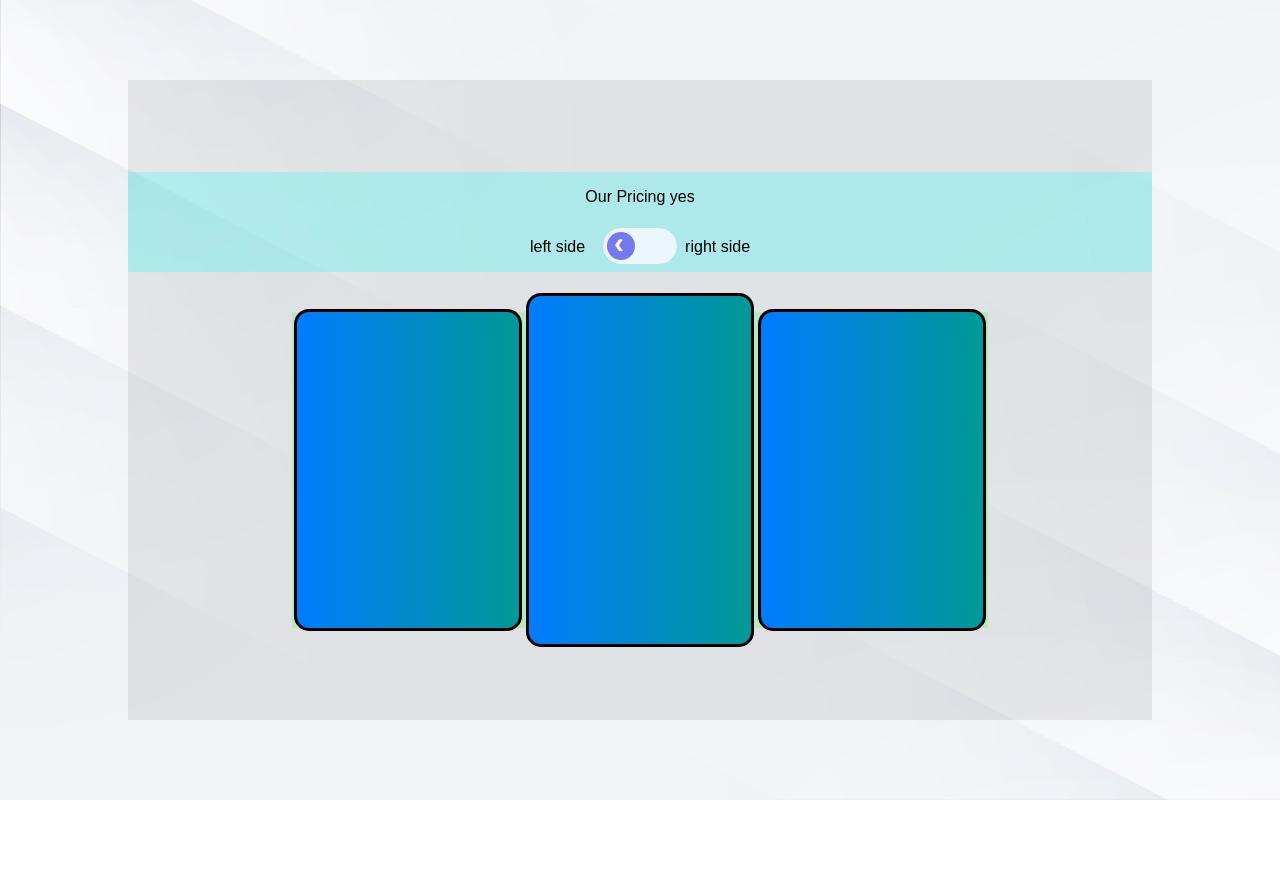
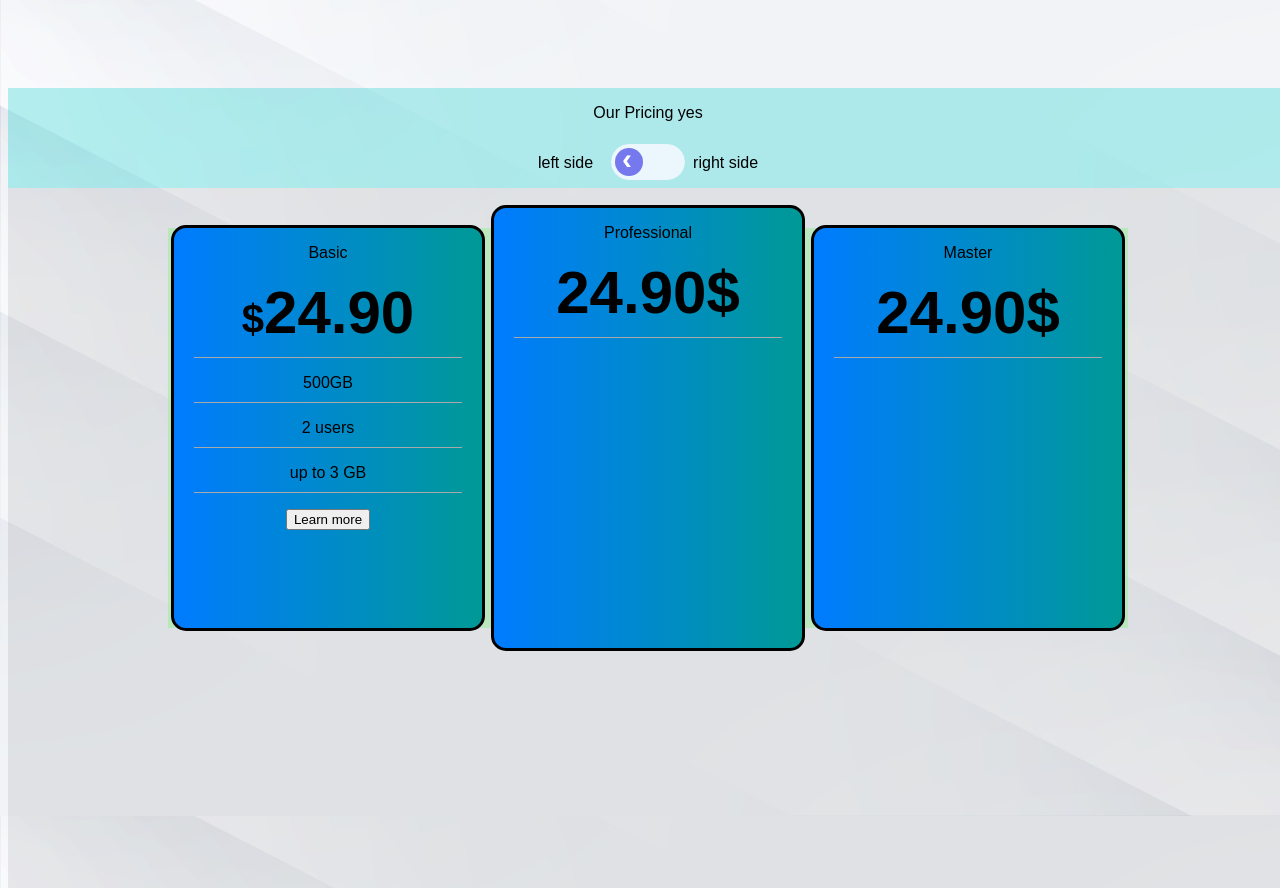
Before and after one commit to moodyplay/PricingComponentWithToggle, a plain HTML site: page index.html in a window 1280 px wide. Before the commit the page ends 800 px from the top, so only its background shows below. Drawn offline with Linux system fonts and the light colour scheme.

Commit message:
resposivity and content

```diff
--- a/index.html
+++ b/index.html
@@ -28,13 +28,20 @@
     </section>
     <section class="cards-section">
         <div class="card card-1" id="card">
-            <p class="price"></p>
+            <p class="package">Basic</p>
+            <p class="price br"><span class="small">$</span>24.90</p>
+            <p class="storage br">500GB</p>
+            <p class="users br">2 users</p>
+            <p class="upload br">up to 3 GB</p>
+            <button>Learn more</button>
         </div>
         <div class="card card-2" id="card">
-            <p class="price"></p>
+            <p class="package">Professional</p>
+            <p class="price br">24.90$</p>
         </div>
         <div class="card card-3" id="card">
-            <p class="price"></p>
+            <p class="package">Master</p>
+            <p class="price br">24.90$</p>
         </div>
     </section>
 </div>
--- a/style.css
+++ b/style.css
@@ -1,24 +1,26 @@
 body{
   height: 100vh;
   width: 100%;
-  margin: auto;
+  overflow: hidden;
   display: flex;
   justify-content: center;
   align-items: center;
   background:url(background.jpg);
   background-size:cover;
   font-family: Arial, Helvetica, sans-serif;
+
 }
 .page{
   display:flex;
   flex-direction: column;
   flex-wrap: wrap;
   align-items:center;
-  justify-content: center;
+  margin-top: calc(60vh - 320px);
   gap: 40px;
-  height:80vh;
-  width:80%;
+  height:100vh;
+  width: 100%;
   background-color: rgba(0, 0, 0, 0.074);
+  overflow: hidden;
 }
 
 .button-cover, .knobs, .layer
@@ -88,6 +90,7 @@ body{
  height: 100px;
  width: 100%;
   background-color: rgba(0, 255, 255, 0.229);
+
 }
 
 
@@ -116,9 +119,9 @@ body{
     display:flex;
     justify-content: space-evenly;
     align-items: center;
-    aspect-ratio: 2.2;
+    aspect-ratio: 2.4;
     background-color: rgba(144, 238, 144, 0.468);
-    height:calc(15% + 220px);
+    height:calc(15% + 280px);
 
 
   }
@@ -131,9 +134,25 @@ body{
       hsl(179, 100%, 30%)
     );
     z-index: 1;
+    text-align: center;
+    vertical-align: baseline;
+  }
+  .price{
+    margin: 0;
+    font-size: 60px;
+    font-weight: bold;
 
   }
-
+  .small{
+    display: inline;
+    font-size: 40px;
+  }
+  .br{
+    padding-bottom:10px;
+    margin-left: 20px;
+    margin-right: 20px;
+    border-bottom: darkgray 1px solid;
+  }
   .card::before {
     border-radius: 13px;
     position: absolute;
@@ -161,7 +180,7 @@ body{
     -o-transition: background 1s ease-out;
     transition: background 1s ease-out;   */
     transition-duration: 0.25s;
-    margin:2px;
+    margin:3px;
     height:100%;
     width:100%;
     border: solid black 3px;
@@ -177,21 +196,27 @@ body{
     /* transition: 0.5s; */
   }
 
-@media screen and (max-width:600px){
+@media screen and (max-width:1000px){
   .cards-section{
     gap:30px;
     flex-direction: column;
-    width:calc(15% + 220px);
-    height: 1100px;
+    width:calc(20% + 200px);
+    aspect-ratio: 0.7;
+  }
+  .card-2{
+    height: 100%;
   }
   .card:hover{
     scale:1;
   }
   body{
+    overflow: scroll;
     height:auto;
   }
   .page{
+    margin-top: 0;
     height:auto;
+    padding-bottom: 100px;
   }
   .card-visible{
     transform: scale(1.05);
```
